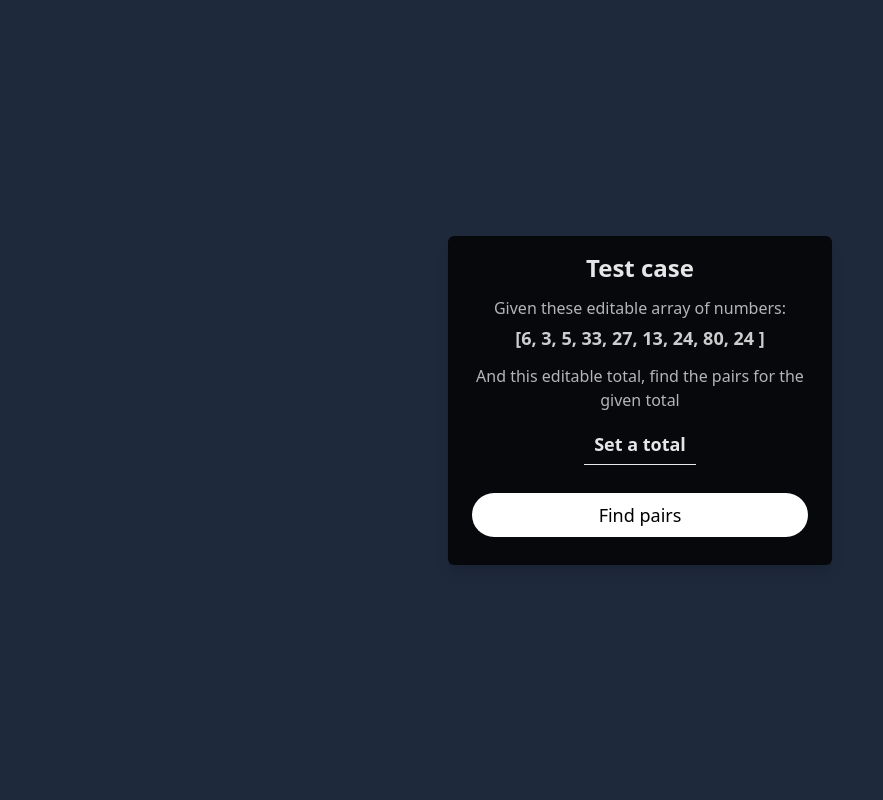
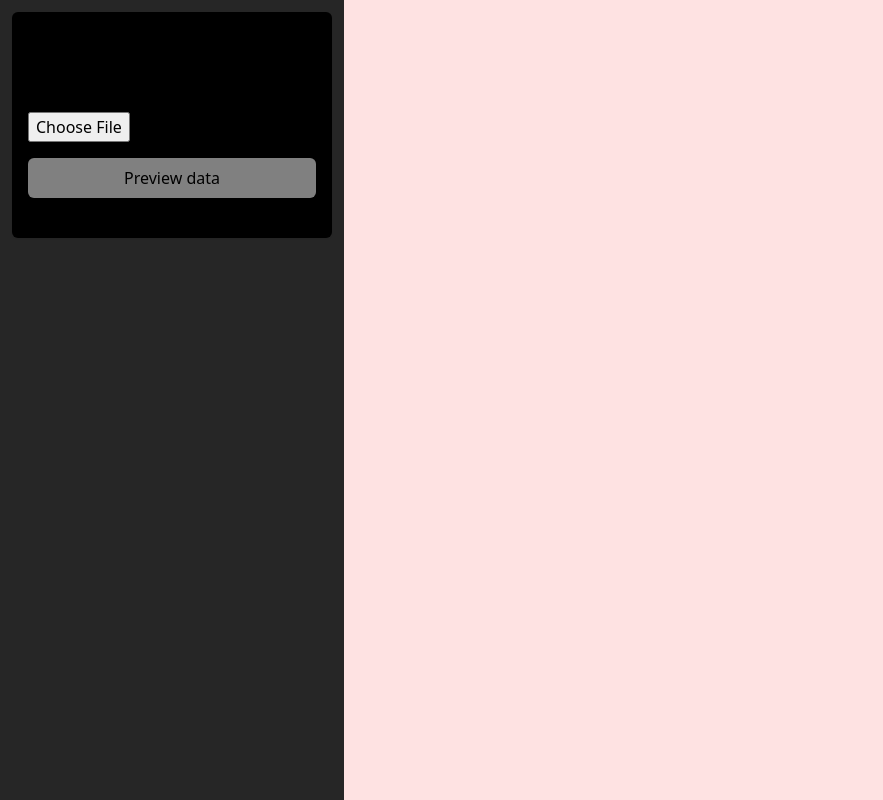
Before and after one commit to hipdev/sheets-preview, a Next.js app: page / in a window 1280 px wide. Shown: the whole page, without its empty margins (0-883 px from the left). Built offline with nearby package versions, Linux system fonts and the light colour scheme.

Commit message:
start upload

```diff
--- a/app/client/FindPairsForm.tsx
+++ /dev/null
@@ -1,76 +0,0 @@
-'use client'
-
-import findPairsByTotal from '@/lib/findPairsByTotal'
-import { FormEvent, useRef, useState } from 'react'
-
-export default function FindPairsForm() {
-  const [printResults, setPrintResults] = useState('')
-  const [isSubmit, setIsSubmit] = useState(false)
-  const [total, setTotal] = useState<number>()
-  const numbersRef = useRef<HTMLDivElement>(null)
-
-  const findPairsSubmit = (e: FormEvent) => {
-    e.preventDefault()
-    if (!total) {
-      setPrintResults('')
-      return
-    }
-
-    const numbers = numbersRef.current?.innerText
-      ? JSON.parse(numbersRef.current?.innerText)
-      : []
-
-    const pairs = findPairsByTotal(numbers, total)
-
-    const pairsString = pairs
-      .map((subarray) => subarray.join(', '))
-      .join(' -- ')
-    setPrintResults(pairsString)
-    setIsSubmit(true)
-  }
-
-  return (
-    <form onSubmit={findPairsSubmit}>
-      <p className='text-white/70 mt-3'>
-        Given these editable array of numbers:
-      </p>
-      <div
-        ref={numbersRef}
-        contentEditable
-        suppressContentEditableWarning
-        className='text-white/80 font-bold mt-1 outline-none text-lg'
-      >
-        [6, 3, 5, 33, 27, 13, 24, 80, 24 ]
-      </div>
-
-      <p className='text-white/70 mt-3'>
-        And this editable total, find the pairs for the given total
-      </p>
-
-      <input
-        defaultValue={total}
-        type='number'
-        onChange={(e) => setTotal(Number(e.target.value))}
-        placeholder='Set a total'
-        className='w-28 py-1.5 mt-3 text-center border-b placeholder:text-white/90
-        outline-none bg-transparent text-white/80 text-lg font-bold'
-        required
-      />
-
-      <button className='bg-white w-full rounded-full py-2 mt-7 text-lg hover:bg-white/80 transition-colors'>
-        Find pairs
-      </button>
-
-      {isSubmit &&
-        (printResults !== '' ? (
-          <p className='text-white mt-3 font-bold '>
-            {' '}
-            Woot woot 🥳! <br />
-            {printResults}
-          </p>
-        ) : (
-          <p className='text-white/80 font-semibold mt-3'>No pairs found 😕</p>
-        ))}
-    </form>
-  )
-}
--- a/app/layout.tsx
+++ b/app/layout.tsx
@@ -1,4 +1,16 @@
 import '@/styles/globals.css'
+import { Metadata } from 'next'
+
+
+export const metadata: Metadata = {
+  title: 'Sheets challenge',
+  description: 'Sheets challenge with Next.js, Tailwind CSS, Jest and TypeScript',
+  themeColor:'black',
+  colorScheme:'dark',
+
+}
+
+
 export default function RootLayout({
   children,
 }: {
@@ -6,10 +18,8 @@ export default function RootLayout({
 }) {
   return (
     <html>
-      <head>
-        <title>Check Pairs Demo</title>
-      </head>
-      <body className='bg-slate-800'>{children}</body>
+
+      <body className='bg-neutral-800'>{children}</body>
     </html>
   )
 }
--- a/app/page.tsx
+++ b/app/page.tsx
@@ -1,12 +1,18 @@
-import FindPairsForm from './client/FindPairsForm'
+import SheetForm from "components/home/sheet-form";
+
 
 export default function Page() {
+
   return (
-    <section className='h-screen flex items-center justify-center'>
-      <div className='bg-black/80 w-96 px-6 py-4 rounded-md shadow-lg pb-7 text-center'>
-        <h3 className='text-2xl font-semibold text-white/90'>Test case</h3>
+    <section className='min-h-screen flex items-start'>
+      <div className='w-80 bg-black m-3 py-5 px-4 rounded-md shadow-sm'>
+        <h1 className='font-semibold text-2xl'>Sheet data previewer</h1>
 
-        <FindPairsForm />
+        <SheetForm/>
+
+      </div>
+      <div className='bg-red-100 flex-1 min-h-screen'>
+
       </div>
     </section>
   )
--- /dev/null
+++ b/components/home/sheet-form.tsx
@@ -0,0 +1,27 @@
+'use client'
+
+import clsx from "clsx";
+import { useState } from "react";
+
+export default function SheetForm() {
+    const [file, setFile] = useState<File | null>(null);
+
+    const handleFileChange = (event: React.ChangeEvent<HTMLInputElement>) => {
+        const uploadedFile = event.target.files ? event.target.files[0] : null;
+        setFile(uploadedFile);
+      };
+
+    const handleSubmit = (event: React.FormEvent<HTMLFormElement>) => {
+        event.preventDefault()
+    }
+    return (
+      <form className="my-5" onSubmit={handleSubmit}>
+        <label className="space-y-1 cursor-pointer">
+            <span className="text-sm font-semibold">Select a sheet file</span>
+            <input type="file" onChange={handleFileChange} accept=".csv, application/vnd.openxmlformats-officedocument.spreadsheetml.sheet, application/vnd.ms-excel"  />
+        </label>
+
+        <button disabled={!file} className={clsx("w-full transition-colors text-black py-2 rounded-md mt-4", !file?'bg-white/50':'bg-white')}>Preview data</button>
+      </form>
+    )
+  }
--- a/jest.setup.js
+++ b/jest.setup.js
@@ -1,6 +1,2 @@
-// Optional: configure or set up a testing framework before each test.
-// If you delete this file, remove `setupFilesAfterEnv` from `jest.config.js`
-
-// Used for __tests__/testing-library.js
 // Learn more: https://github.com/testing-library/jest-dom
-import '@testing-library/jest-dom/extend-expect'
+import '@testing-library/jest-dom'
--- a/tailwind.config.js
+++ b/tailwind.config.js
@@ -2,7 +2,7 @@
 module.exports = {
   content: [
     './app/**/*.{js,ts,jsx,tsx}',
-    './page/**/*.{js,ts,jsx,tsx}',
+    './components/**/*.{js,ts,jsx,tsx}',
     './ui/**/*.{js,ts,jsx,tsx}',
   ],
   theme: {
```
Also changed, not shown: package.json (+16 -19 lines), components/home/sheet-store.ts (added), 1 other file (tests, documents, lock files or other folders).
